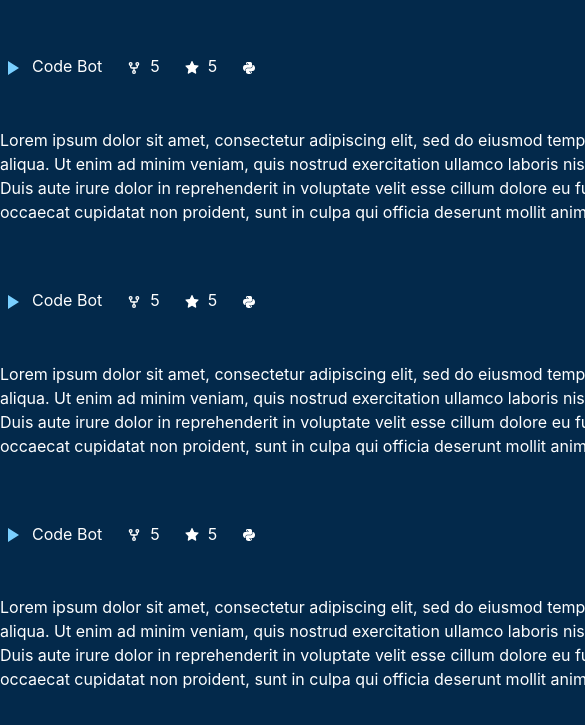
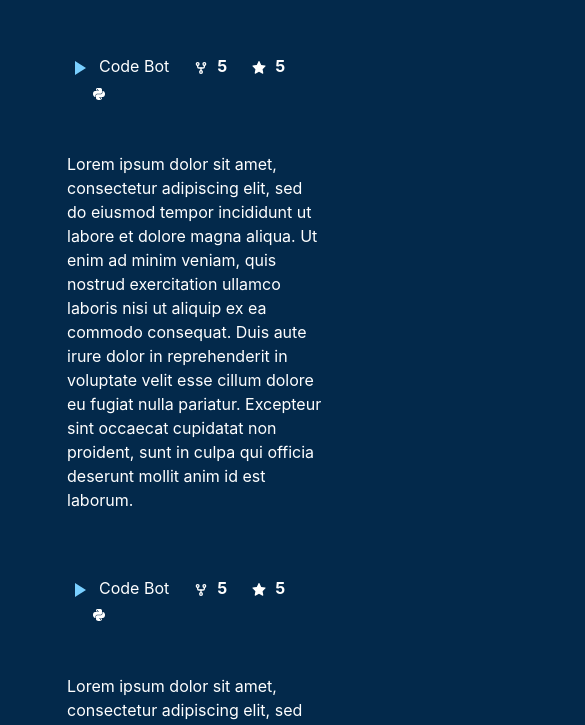
Before and after one commit to dreygur/dreygur.github.io, a React (Create React App) app: page / in a window 390 px wide. Shown: the part 1777-2502 px from the top of the page, 585 px wide, since content can reach past the window. Built offline with nearby package versions, Linux system fonts and the light colour scheme; a web font is replaced by a local one.

Commit message:
home done

```diff
--- a/src/Components/Projects/Projects.tsx
+++ b/src/Components/Projects/Projects.tsx
@@ -8,14 +8,14 @@ const Projects = () => {
     return (
         <section className='container mx-auto mt-40'>
             {
-                new Array(5).fill('').map((d, idx) => <div key={idx} className='w-[900px] mx-auto mb-16'>
+                new Array(5).fill('').map((d, idx) => <div key={idx} className='lg:w-[900px] mx-auto mb-16 w-64'>
                     <h1 className='text-white'>
                         <span className='text-[#79CFFF] pr-2  '><PlayArrowIcon /></span>
                         Code Bot
                         <span className='pl-6 '><TbGitFork className='inline mr-2' /></span>
-                        <span className='pt-9 inline'>5</span>
+                        <span className='font-bold'>5</span>
                         <span className='pl-6'><AiFillStar className='inline mr-2' /></span>
-                        <span>5</span>
+                        <span className='font-bold'>5</span>
                         <span className='pl-6'><IoLogoPython className='inline' /></span>
                     </h1>
                     <p className="mt-12 text-white">Lorem ipsum dolor sit amet, consectetur adipiscing elit, sed do eiusmod tempor incididunt ut labore et dolore magna aliqua. Ut enim ad minim veniam, quis nostrud exercitation ullamco laboris nisi ut aliquip ex ea commodo consequat. Duis aute irure dolor in reprehenderit in voluptate velit esse cillum dolore eu fugiat nulla pariatur. Excepteur sint occaecat cupidatat non proident, sunt in culpa qui officia deserunt mollit anim id est laborum.</p>
```
